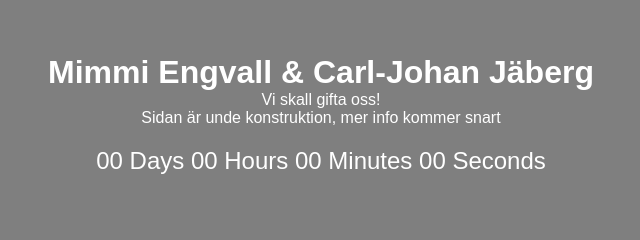
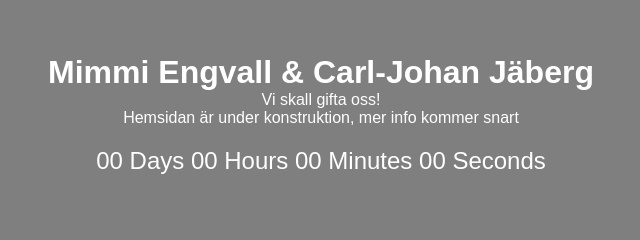
Before and after one commit to Carl-JohanJaberg/Carl-JohanJaberg.github.io-C-J-Mimmi-brollop, a plain HTML site: page index.html in a window 1280 px wide. Shown: the part 286-526 px from the top of the page, 319-959 px from the left. Drawn offline with Linux system fonts and the light colour scheme; some packages are replaced by stand-ins of ours; files whose address does not match are found by name.

Commit message:
Update index.html

```diff
--- a/index.html
+++ b/index.html
@@ -15,7 +15,7 @@
         <div class="content">
             <h1> Mimmi Engvall & Carl-Johan Jäberg </h1>
             <p>Vi skall gifta oss!</p>
-            <p>Sidan är unde konstruktion, mer info kommer snart</p>
+            <p>Hemsidan är under konstruktion, mer info kommer snart</p>
             <div class="countdown">
                 <span id="days">00</span> Days
                 <span id="hours">00</span> Hours
```
